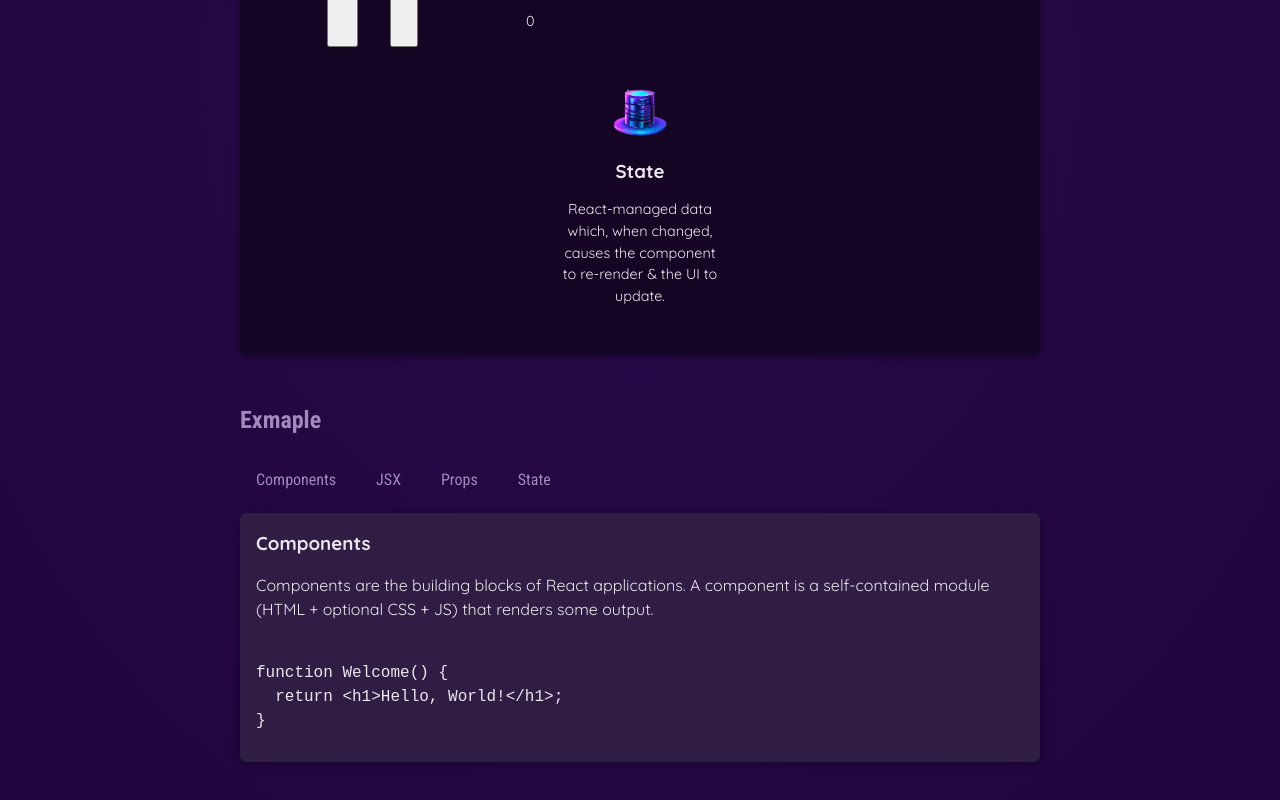
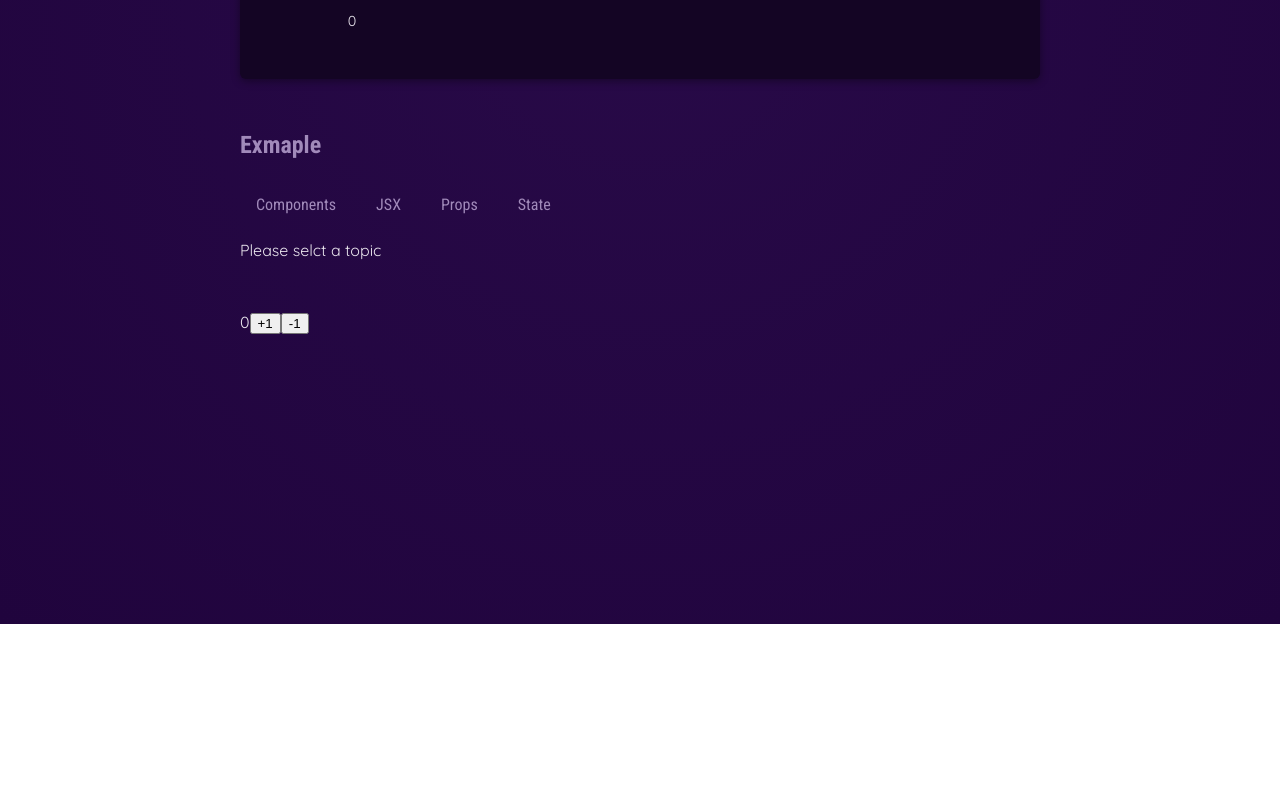
Before and after one commit to JUNGJIYEOB/01-starting-project, a React (Vite) app: page / in a window 1280 px wide. Shown: the part 656-1456 px from the top of the page. After the commit the page ends 1280 px from the top, so only its background shows below. Built offline with nearby package versions, Linux system fonts and the light colour scheme.

Commit message:
숙제 추가

```diff
--- a/src/App.jsx
+++ b/src/App.jsx
@@ -2,9 +2,8 @@ import { useState } from 'react';
 import CoreConcept from './componets/CoreConcept/CoreConcept.jsx';
 import Header from './componets/Header/Header.jsx';
 import TabButton from './componets/TabButton.jsx';
-import { EXAMPLES } from './data.js';
 
-import { CORE_CONCEPTS } from './data.js'; //이름이 대문자로 시작하는 것 매우 중요
+import { CORE_CONCEPTS, EXAMPLES } from './data.js'; //이름이 대문자로 시작하는 것 매우 중요
 /*
 *		+> 컴포넌트는 대문자로 시작 해야 함수
 		+> 함수에서 렌더링 가능한 값이 반환되어야 함
@@ -15,9 +14,9 @@ import { CORE_CONCEPTS } from './data.js'; //이름이 대문자로 시작하는
 
 
 function App() {
-  const [selectedTopic,setSelectedTopic] =useState('components');//useState를 사용할 때 나오는 요소는 항상 2개
+  const [selectedTopic,setSelectedTopic] =useState('');//useState를 사용할 때 나오는 요소는 항상 2개
   const [count, setCount] = useState(0);
-  //const [title, setCount] = useState(0);
+  const [title, setTitle] = useState(0);
   //01. title 상태를 가져오는 const 선언
 
   //02. app.jsx title 출력
@@ -50,9 +49,6 @@ function App() {
         <section id='core-concepts' >
           <h2>Core Concepts</h2>
           <ul>
-            <label>{count}</label>
-            <button onClick={onIncrease}>+1</button>
-            <button onClick={onDecrease}>-1</button>
             <CoreConcept
               title={CORE_CONCEPTS[0].title}
               description={CORE_CONCEPTS[0].description}
@@ -72,6 +68,24 @@ function App() {
              <TabButton onSelect={()=>handleClick('props')}>Props</TabButton>
              <TabButton onSelect={()=>handleClick('state')}>State</TabButton>
           </menu>
+          {/*
+            null : JSX 코드로 출력할 수 있으며 단순히 아무것도 렌더링 되지 않는 것
+            {!selectedTopic?(<p>Please selct a topic</p>):null}
+            {selectedTopic?(
+            <div id='tab-content'>
+              <h3>{EXAMPLES[selectedTopic].title}</h3>
+
+              <p>{EXAMPLES[selectedTopic].description}</p>
+              <pre>
+                <code>
+                {EXAMPLES[selectedTopic].code}
+                </code>
+              </pre>
+            </div>
+          ) :null}
+        */}
+        {!selectedTopic?(<p>Please selct a topic</p>)
+        :(
         <div id='tab-content'>
           <h3>{EXAMPLES[selectedTopic].title}</h3>
           <p>{EXAMPLES[selectedTopic].description}</p>
@@ -81,6 +95,12 @@ function App() {
             </code>
           </pre>
         </div>
+        )}
+        </section>
+        <section>
+            <label>{count}</label>
+            <button onClick={onIncrease}>+1</button>
+            <button onClick={onDecrease}>-1</button>
         </section>
       </main>
     </div>
```
Lines whose indentation alone changed are shown as unchanged.
